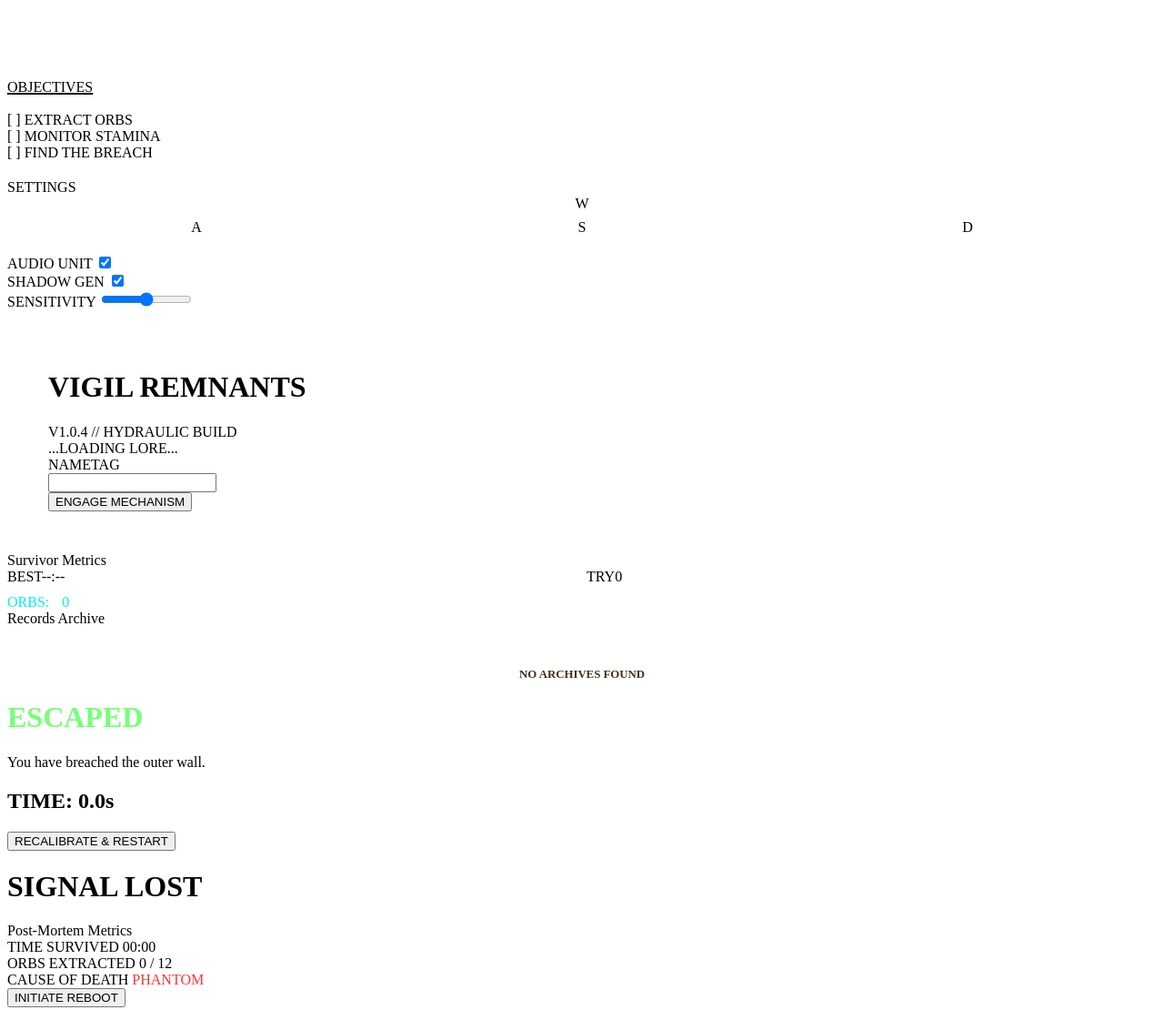
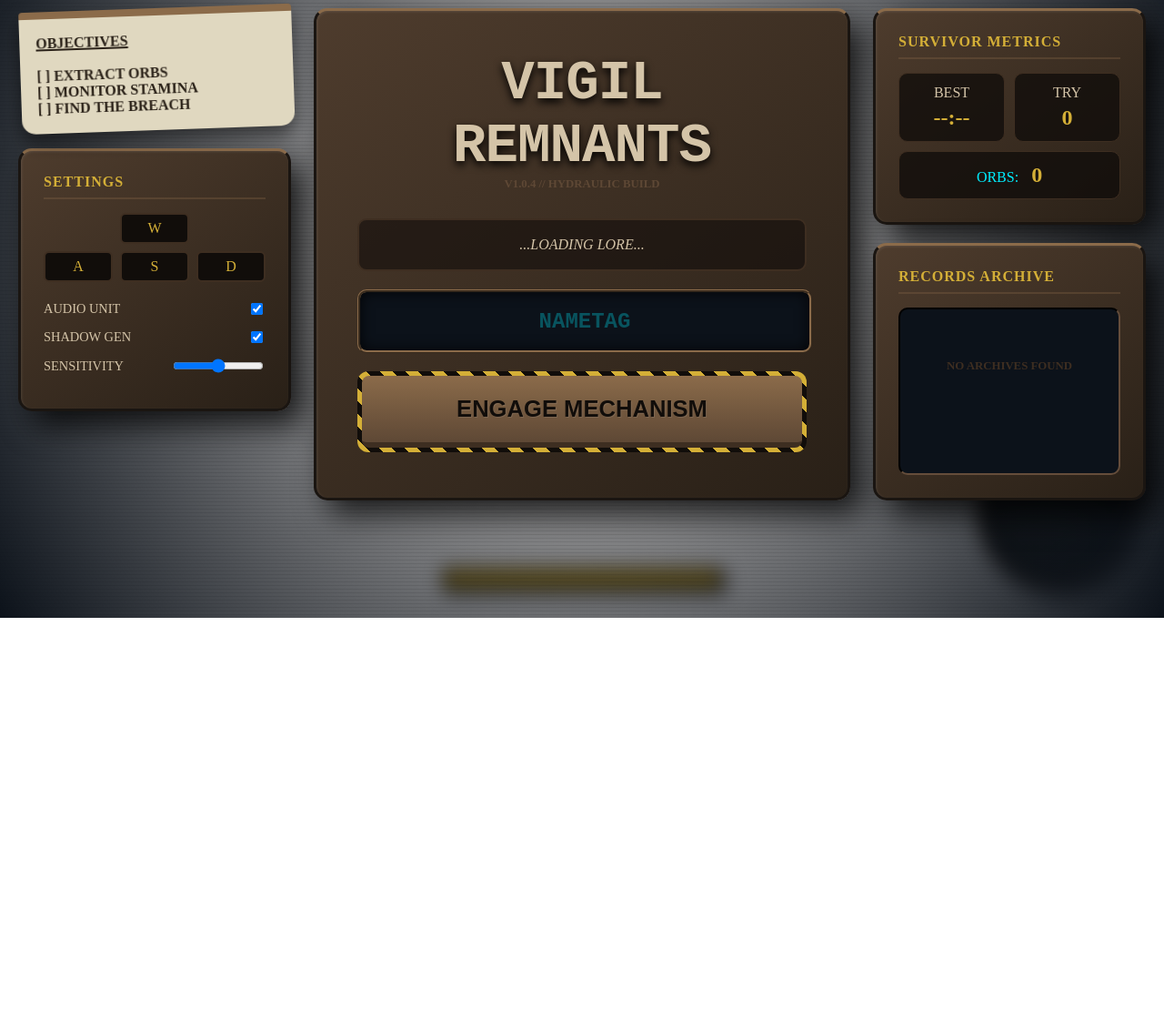
Before and after one commit to LeTiolan/Vigil-Remnants, a plain HTML site: page index.html in a window 1280 px wide. Shown: the part 121-1231 px from the top of the page at 91% size. After the commit the page ends 800 px from the top, so only its background shows below. Drawn offline with Linux system fonts and the light colour scheme.

Commit message:
Update index.html

```diff
--- a/index.html
+++ b/index.html
@@ -4,6 +4,7 @@
     <meta charset="UTF-8">
     <meta name="viewport" content="width=device-width, initial-scale=1.0">
     <title>Vigil Remnants</title>
+    <link rel="stylesheet" href="style.css">
 </head>
 <body>
     <div id="ui" class="clunky-panel">ORBS: <span id="orbCount">0</span> / <span id="totalOrbsUI">0</span></div>
@@ -101,5 +102,6 @@
     <script type="importmap">
         { "imports": { "three": "https://unpkg.com/three@0.160.0/build/three.module.js" } }
     </script>
+    <script type="module" src="script.js"></script>
 </body>
 </html>
```
